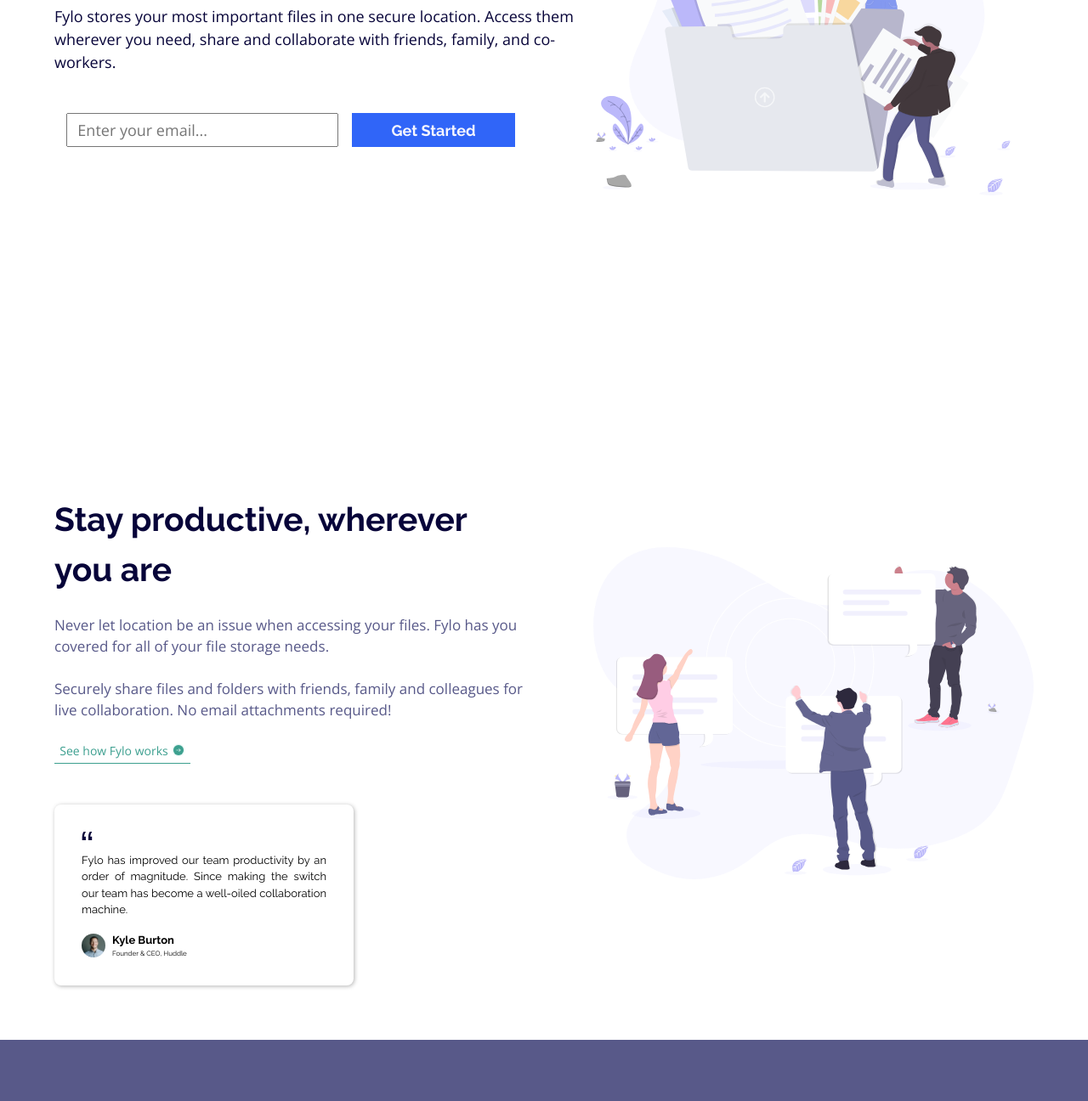
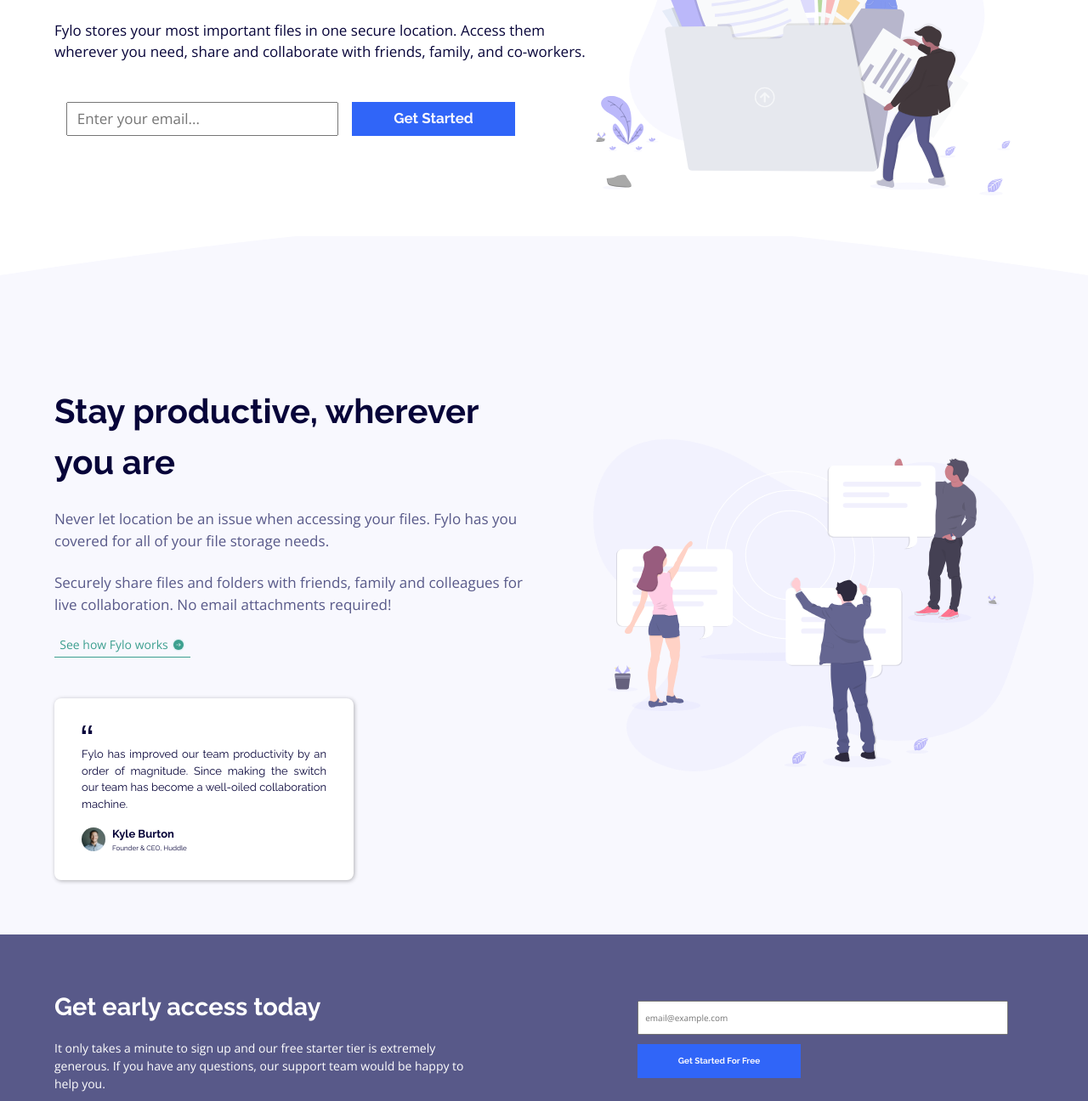
Before and after one commit to felipetn1989/fylo-landing-page-with-two-column-layout-master, a plain HTML site: page index.html in a window 1280 px wide. Shown: the part 457-1753 px from the top of the page at 85% size. Drawn offline with nearby package versions, Linux system fonts and the light colour scheme.

Commit message:
Update style.css

```diff
--- a/styles/style.css
+++ b/styles/style.css
@@ -99,6 +99,8 @@
 
 body {
   font-family: var(--ff-opensans);
+  color: var(--Very-Dark-Blue);
+  font-size: 1rem;
 }
 
 h1,
@@ -126,7 +128,6 @@
 header a {
   padding-left: 1.25rem;
   text-decoration: none;
-  color: var(--Very-Dark-Blue);
 }
 
 .card {
@@ -134,8 +135,6 @@
 }
 
 .card__top {
-  color: var(--Very-Dark-Blue);
-  font-size: 0.9325rem;
   padding: 1.5rem;
 }
 
@@ -176,14 +175,24 @@
 
 .card__middle {
   padding: 1.5rem;
-  margin-top: 8rem;
-  font-size: 0.85rem;
+  position: relative;
+  background-color: #f8f8fe;
+}
+
+.card__middle::before {
+  content: "";
+  background-image: url(../images/bg-curve-mobile.svg);
+  background-size: cover;
+  background-position: center center;
+  position: absolute;
+  top: -3rem;
+  left: 0;
+  height: 4rem;
+  width: 100%;
 }
 
 .card__middle h2 {
   margin-top: 4rem;
-  font-size: 1rem;
-  color: var(--Very-Dark-Blue);
 }
 
 .card__middle p {
@@ -274,7 +283,6 @@
 footer {
   background-color: var(--Very-Dark-Blue);
   color: white;
-  font-size: 0.9375rem;
   padding: 3rem 2rem;
   display: grid;
   gap: 2rem;
@@ -342,6 +350,7 @@
 }
 
 @media screen and (min-width: 60em) {
+
   header {
     padding: 4rem;
     font-size: 1rem;
@@ -355,12 +364,9 @@
     padding-left: 3rem;
   }
 
-  .card__top {
-    font-size: 1.125rem;
-  }
-
-  h1 {
-    font-size: 2.4325rem;
+  h1,
+  .card__midle__text > h2 {
+    font-size: 2.5rem;
   }
 
   .card__top {
@@ -369,6 +375,7 @@
     align-items: center;
     text-align: left;
     padding: 4rem;
+    font-size: 1.0625rem;
   }
 
   .card__top img,
@@ -397,16 +404,16 @@
     padding: 4rem;
   }
 
-  .card__middle h2 {
-    font-size: 2.4325rem;
-  }
-
-  .card__middle p {
-    font-size: 1.0625rem;
+  .card__middle::before {
+    background-image: url(../images/bg-curve-desktop.svg);
   }
 
   .card__midle__text {
     padding-right: 2rem;
+  }
+
+  .card__midle__text p {
+    font-size: 1.0625rem;
   }
 
   .fylo_work {
@@ -428,7 +435,6 @@
     text-align: left;
     column-gap: 10rem;
     padding: 4rem;
-    font-size: 1rem;
   }
 
   .bottom_form h3 {
```
